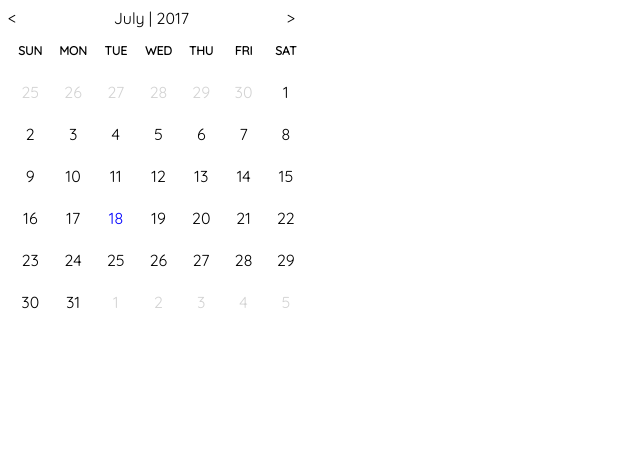
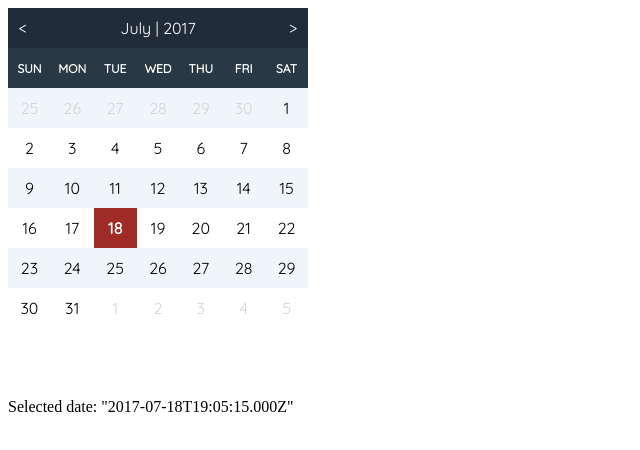
Before and after one commit to ogabrielp/angular-calendar-widget, a plain HTML site: page index.htm in a window 1280 px wide. Shown: the whole page, without its empty margins (0-640 px from the left). Drawn offline with nearby package versions, Linux system fonts and the light colour scheme.

Commit message:
Apply CSS styles and prepare for events functionality

```diff
--- a/css/style.css
+++ b/css/style.css
@@ -4,8 +4,29 @@ div#angular-flat-calendar {
   font-family: 'Quicksand', sans-serif;
 }
 
+div#angular-flat-calendar div#calendar-header {
+  background: #202C39;
+  color: white;
+  height: 40px;
+  cursor: pointer;
+  line-height: 40px;
+}
+
 div#angular-flat-calendar div#calendar-header-month-year-container {
-  width: 90%;
+  width: 80%;
+  text-align: center;
+  cursor: pointer;
+}
+
+div#angular-flat-calendar div#calendar-header-month-year-container:hover,
+div#angular-flat-calendar div#calendar-header-previous-month:hover,
+div#angular-flat-calendar div#calendar-header-next-month:hover {
+  background: #343F4B;
+}
+
+div#angular-flat-calendar div#calendar-header-previous-month,
+div#angular-flat-calendar div#calendar-header-next-month {
+  width: 10%;
   text-align: center;
 }
 
@@ -14,7 +35,9 @@ div#angular-flat-calendar .disabled {
 }
 
 div#angular-flat-calendar .calendar-day-today {
-  color: blue;
+  color: #9E2B25;
+  //border: 1px solid blue;
+  font-weight: bold;
 }
 
 div#angular-flat-calendar td {
@@ -23,8 +46,45 @@ div#angular-flat-calendar td {
   text-align: center;
 }
 
+div#angular-flat-calendar div#calendar-days table {
+  border-spacing: 0;
+  width: 100%;
+}
+
 div#angular-flat-calendar tr#calendar-days-weekdays-name {
   font-size: 12px;
   font-weight: 700;
   text-transform: uppercase;
+  background: #283845;
+  color: white;
 }
+
+div#angular-flat-calendar tr.calendar-days-week:nth-child(even) {
+  background: #F0F5FA;
+}
+
+div#angular-flat-calendar tr.calendar-days-week:nth-child(odd) {
+  background: #FFF;
+}
+
+div#angular-flat-calendar tr.calendar-days-week td.calendar-day {
+  //border-radius: 50px;
+  cursor: pointer;
+}
+
+div#angular-flat-calendar tr.calendar-days-week td.calendar-day:hover {
+  background-color: rgba(0, 0, 255, 0.1);
+}
+
+div#angular-flat-calendar tr.calendar-days-week td.calendar-day.selected {
+  background-color: #9E2B25;
+  color: white;
+}
+
+div#angular-flat-calendar tr.calendar-days-week td.calendar-day a {
+  line-height: 100%;
+}
+
+div#angular-flat-calendar tr.calendar-days-week td.calendar-day a.has-events {
+  border-bottom: 2px solid red;
+}
--- a/index.htm
+++ b/index.htm
@@ -10,14 +10,14 @@
   <body ng-app='calendarWidget' ng-controller='MainController'>
     <div id='angular-flat-calendar'>
       <div id='calendar-header' style='display: flex'>
-        <div id='calendar-header-previous-month'>
-          <a ng-click="shiftMonth(-1)"><</a>
+        <div id='calendar-header-previous-month' ng-click="shiftMonth(-1)">
+          <a><</a>
         </div>
         <div id='calendar-header-month-year-container'>
           {{currentMonthName}} | {{currentYear}}
         </div>
-        <div id='calendar-header-next-month'>
-          <a ng-click="shiftMonth(1)">></a>
+        <div id='calendar-header-next-month' ng-click="shiftMonth(1)">
+          <a>></a>
         </div>
       </div>
       <div id='calendar-days'>
@@ -27,16 +27,18 @@
               {{weekday}}
             </td>
           </tr>
-          <tr ng-repeat="week in weeks track by $index" ng-attr-id="calendar-days-week-{{$index+1}}">
+          <tr class="calendar-days-week" ng-repeat="week in weeks track by $index" ng-attr-id="calendar-days-week-{{$index+1}}">
             <td ng-repeat="day in week"
                 ng-attr-id="calendar-day-date-{{day.day}}-{{day.month}}-{{day.year}}"
                 class="calendar-day"
-                ng-class="{'calendar-day-today': isToday(day.day, day.month, day.year), 'disabled': day.month != currentMonth+1}">
-              {{day.day}}
+                ng-class="{'calendar-day-today': isToday(day.day, day.month, day.year), 'disabled': day.month != currentMonth+1, 'selected': formatDate(day) == formatDate(selectedDate), 'has-events': dayHasEvents(day.day, day.month, day.year)}"
+                ng-click="setSelectedDate(day.day, day.month, day.year)">
+              <a>{{day.day}}</a>
             </td>
           </tr>
         </table>
       </div>
-    </div>
+    </div><br><br><br><br>
+    <p>Selected date: {{selectedDate}}</p>
   </body>
 </html>
--- a/js/app.js
+++ b/js/app.js
@@ -25,12 +25,13 @@ myApp.controller('MainController', function($scope){
   else
     amountOfDaysPreviousMonth = daysInMonth(currentMonth-1, currentYear);
 
+  $scope.selectedDate = today;
   $scope.currentMonth = currentMonth;
   $scope.currentMonthName = currentMonthName;
   $scope.currentYear = currentYear;
   $scope.currentMonthName = currentMonthName;
   $scope.today = today;
-
+  $scope.events = {};
   // Functions
 
   function daysInMonth(month, year) {
@@ -90,7 +91,7 @@ myApp.controller('MainController', function($scope){
     for (var i = firstWeekday; day <= monthLength; i++) {
       visibleDays[i] = {
         'day': day,
-        'month': $scope.currentMonth+1,
+        'month': parseInt($scope.currentMonth)+1,
         'year': currentYear
       };
       day++;
@@ -104,7 +105,7 @@ myApp.controller('MainController', function($scope){
     for (i = firstWeekday-1; i >= 0; i--) {
       visibleDays[i] = {
         'day': previousMonthLength,
-        'month': previousMonth+1,
+        'month': parseInt(previousMonth+1),
         'year': previousYear
       };
       previousMonthLength -= 1;
@@ -118,7 +119,7 @@ myApp.controller('MainController', function($scope){
     for (i = firstWeekday+monthLength; i < 42; i++) {
       visibleDays[i] = {
         'day': day,
-        'month': nextMonth+1,
+        'month': parseInt(nextMonth+1),
         'year': nextYear
       };
       day++;
@@ -140,6 +141,29 @@ myApp.controller('MainController', function($scope){
     return day == today.getDate() && month == today.getMonth()+1 && year == today.getFullYear();
   }
 
+  $scope.setSelectedDate = function(day, month, year) {
+    $scope.selectedDate = new Date(year, month-1, day);
+    console.log('month:' + (month-1));
+    console.log('$scope.currentMonth:'+$scope.currentMonth);
+    if (month-1 != $scope.currentMonth) {
+      $scope.currentMonth = month-1;
+      $scope.currentMonthName = $scope.month_names[$scope.currentMonth];
+      $scope.weeks = $scope.populateVisibleDays();
+    }
+  }
+
+  $scope.formatDate = function(date) {
+    if (typeof(date.getDate) != 'undefined') {
+      return date.getDate() + '/' + (parseInt(date.getMonth())+1) + '/' + date.getFullYear();
+    } else if (date['day'] && date['month'] && date['year']) {
+      return date['day'] + '/' + date['month'] + '/' + date['year'];
+    }
+  }
+
+  $scope.addEvent = function(obj) {
+    console.log();
+  }
+
   $scope.weeks = $scope.populateVisibleDays();
   console.log($scope.weeks);
 });
```
